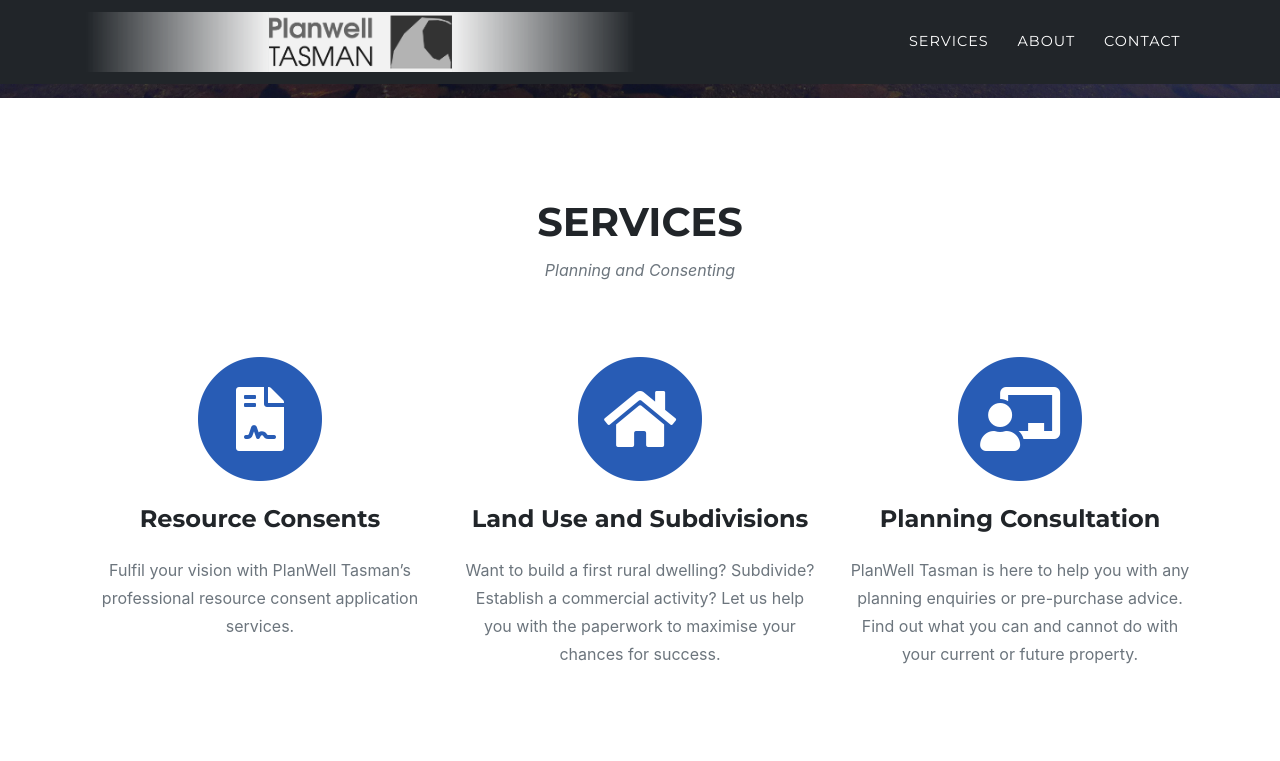
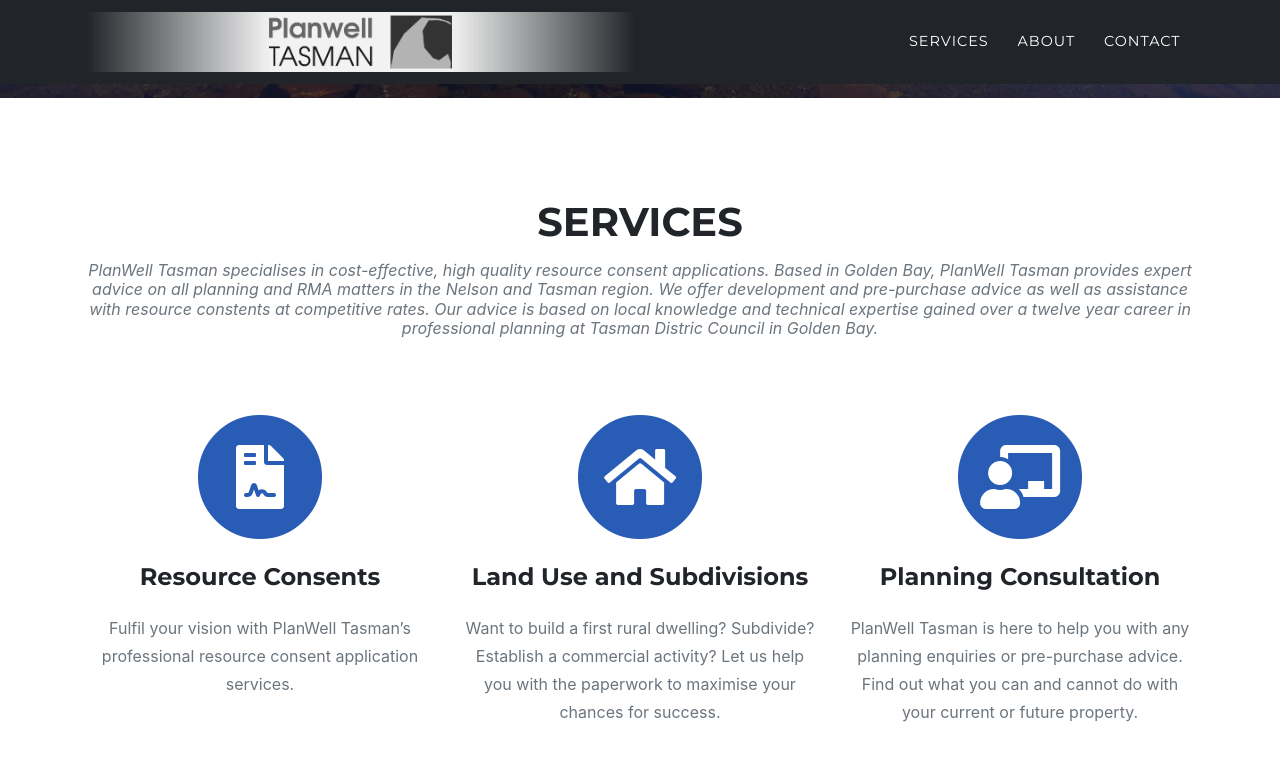
Before and after one commit to planwell-tasman/planwell-tasman.github.io, a Jekyll site: the page built from index.md, in a window 1280 px wide and 900 px high, scrolled down 747 px. Shown: the top 761 px of the window. Built offline with Jekyll 4.4.1, drawn with Linux system fonts in a browser that asks for light colours; some web fonts are replaced.

Commit message:
Update text

```diff
--- a/_data/sitetext.yml
+++ b/_data/sitetext.yml
@@ -6,7 +6,9 @@ header:
 
 services:
     title: "Services"
-    text: "Planning and Consenting"
+    text: "PlanWell Tasman specialises in cost-effective, high quality resource consent applications. Based in Golden Bay, PlanWell Tasman provides expert advice on all planning and RMA matters in the Nelson and Tasman region.
+
+      We offer development and pre-purchase advice as well as assistance with resource constents at competitive rates. Our advice is based on local knowledge and technical expertise gained over a twelve year career in professional planning at Tasman Distric Council in Golden Bay."
     section: services
     list:
       - title: "Resource Consents"
```
